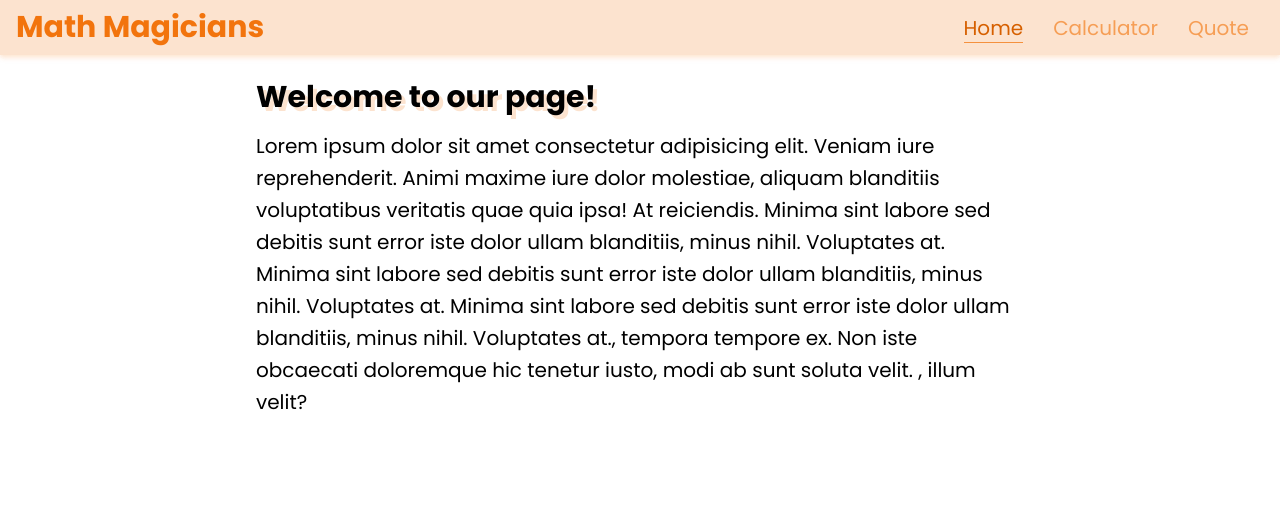
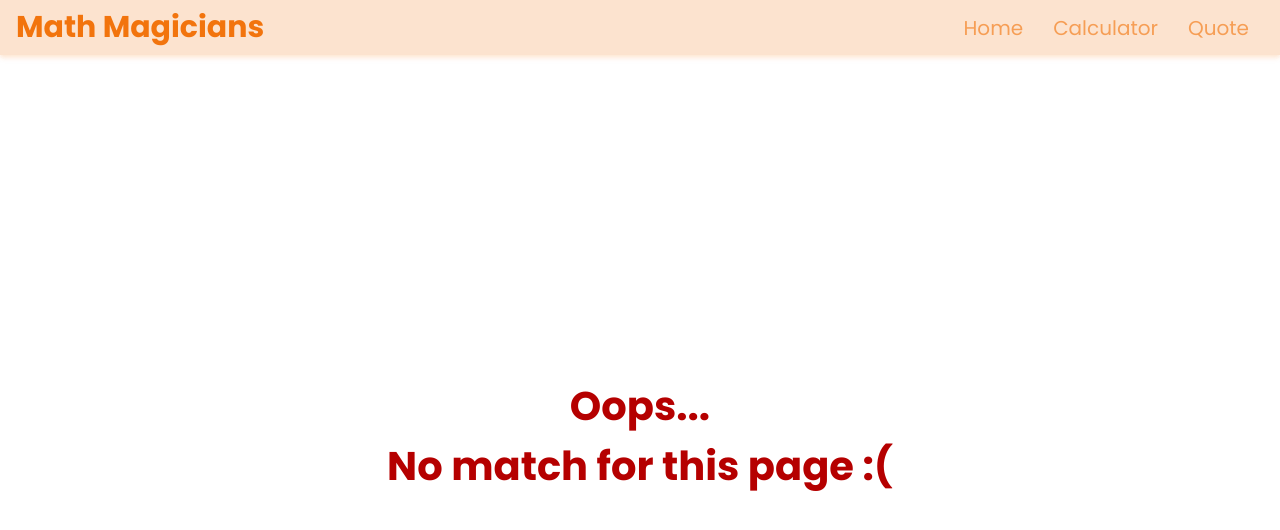
Before and after one commit to AbelG101/math-magicians, a React (Create React App) app: page / in a window 1280 px wide. Shown: the top 530 px of the page. Built offline with nearby package versions, Linux system fonts and the light colour scheme.

Commit message:
update the links for the live demo

```diff
--- a/src/App.js
+++ b/src/App.js
@@ -19,9 +19,9 @@ class App extends Component {
       <>
         <Navbar />
         <Routes>
-          <Route path="/" element={<Home />} />
-          <Route path="/calculator" element={<Calculator />} />
-          <Route path="/quote" element={<Quote />} />
+          <Route path="/math-magicians" element={<Home />} />
+          <Route path="/math-magicians/calculator" element={<Calculator />} />
+          <Route path="/math-magicians/quote" element={<Quote />} />
           <Route path="*" element={<NotMatch />} />
         </Routes>
       </>
--- a/src/pages/Navbar.jsx
+++ b/src/pages/Navbar.jsx
@@ -6,9 +6,9 @@ const Navbar = () => (
     <nav className="nav-container">
       <h1>Math Magicians</h1>
       <ul className="nav-links">
-        <CustomLink to="/">Home</CustomLink>
-        <CustomLink to="/calculator">Calculator</CustomLink>
-        <CustomLink to="/quote">Quote</CustomLink>
+        <CustomLink to="/math-magicians">Home</CustomLink>
+        <CustomLink to="/math-magicians/calculator">Calculator</CustomLink>
+        <CustomLink to="/math-magicians/quote">Quote</CustomLink>
       </ul>
     </nav>
   </>
```
